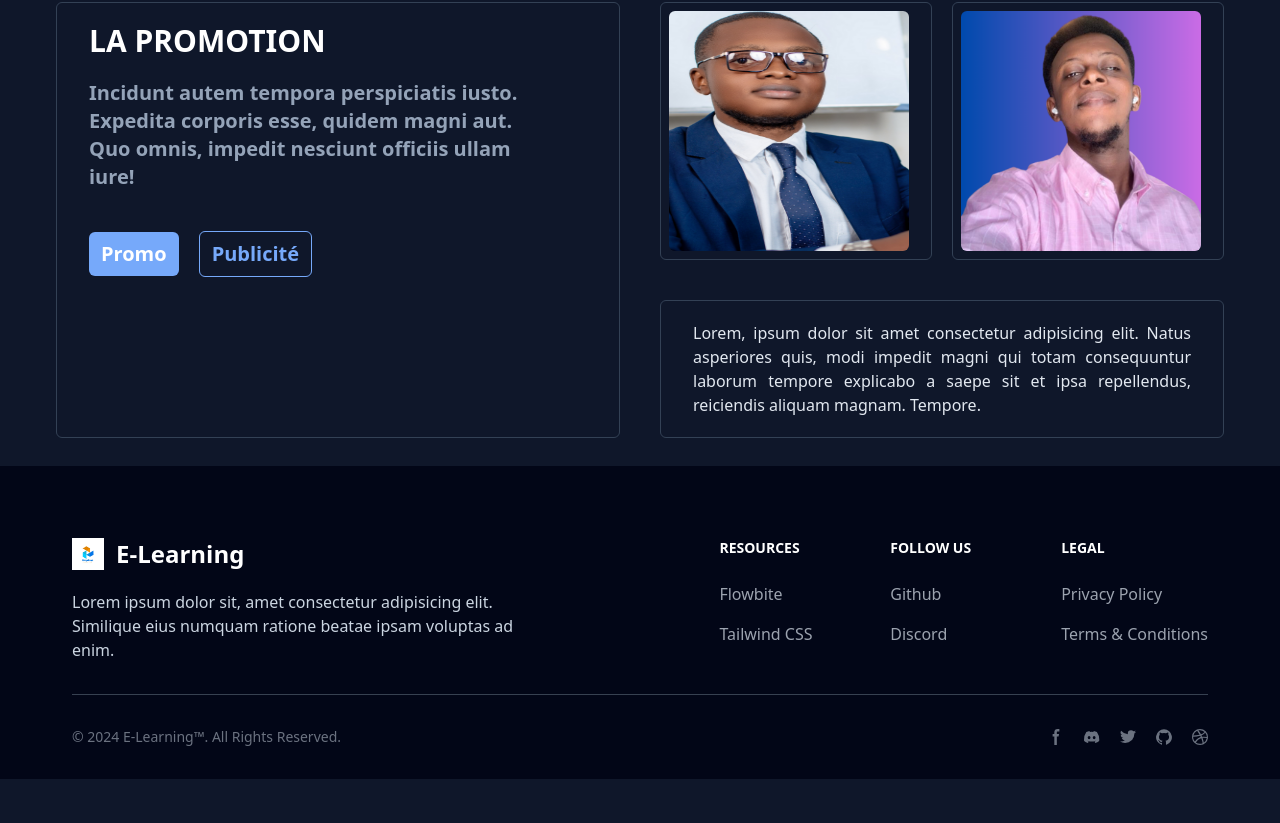
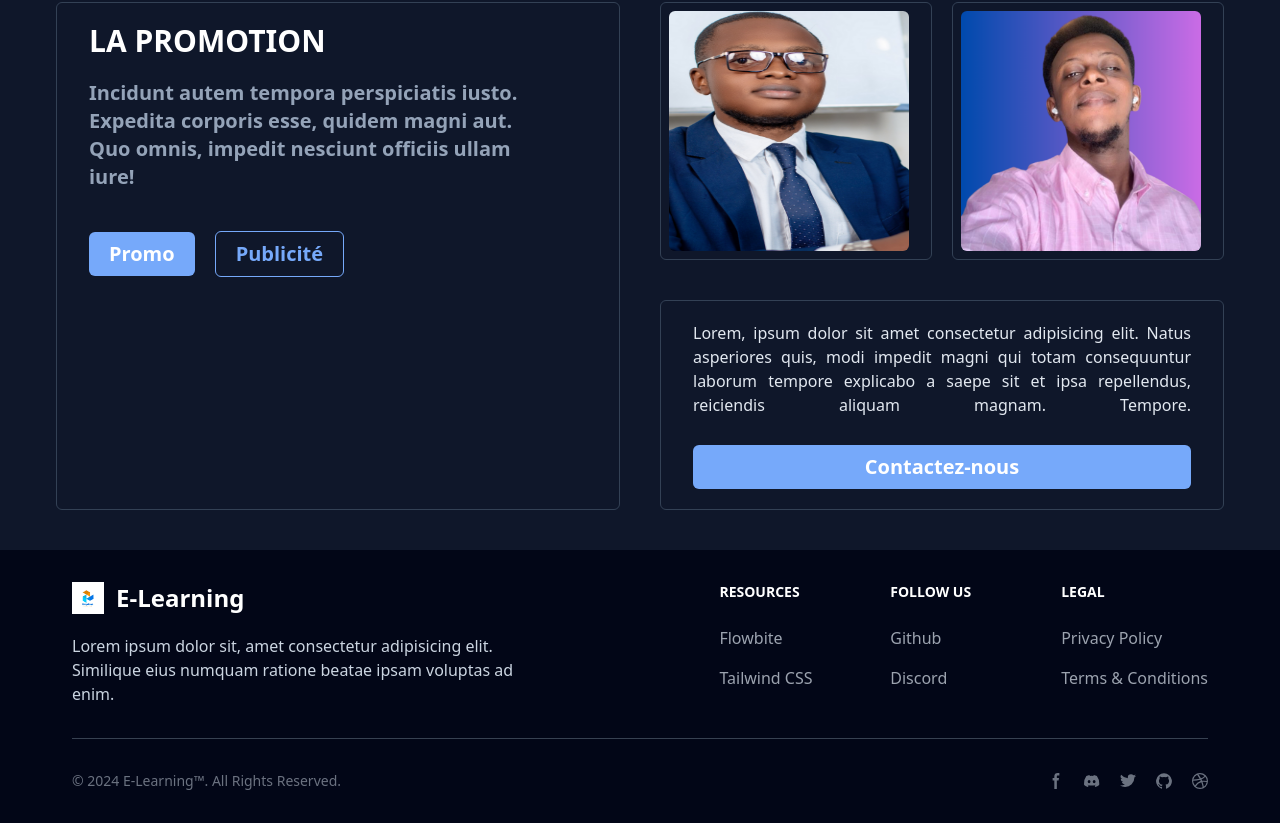
Before and after one commit to rovertnet/portail, a React (Vite) app: page / in a window 1280 px wide. Shown: the part 786-1609 px from the top of the page. Before the commit the page ends 1565 px from the top, so only its background shows below. Built offline with nearby package versions, Linux system fonts and the light colour scheme.

Commit message:
last commit

```diff
--- a/src/component/footer/Footer.jsx
+++ b/src/component/footer/Footer.jsx
@@ -3,7 +3,7 @@
 export default function Footer() {
   return (
     <>
-      <footer className="bg-slate-950 sm:pt-10 pt-10 sm:px-14 px-9">
+      <footer className="bg-slate-950 sm:mt-10 mt-10 sm:px-14 px-9">
         <div className="w-full p-4 py-6 sm:py-8">
           <div className="sm:flex sm:justify-between">
             <div className="mb-6 md:mb-0">
--- a/src/component/herosection/Herosection.jsx
+++ b/src/component/herosection/Herosection.jsx
@@ -21,15 +21,15 @@ export default function Herosection() {
               Incidunt autem tempora perspiciatis iusto. Expedita corporis esse,
               quidem magni aut. Quo omnis, impedit nesciunt officiis ullam iure!
             </h2>
-            <div className="flex justify-start items-center gap-5 sm:pt-10 pt-10">
+            <div className="flex justify-center items-center gap-5 sm:justify-start sm:pt-10 pt-10">
               <button
-                className="px-3 py-2 bg-blue-400 text-white text-xl rounded-md font-semibold hover:bg-blue-500"
+                className="px-5 py-2 bg-blue-400 text-white text-xl rounded-md font-semibold hover:bg-blue-500"
                 type="submit"
               >
                 Promo
               </button>
               <button
-                className="px-3 py-2 border-[0.1px] border-blue-400 text-blue-400 text-xl rounded-md font-semibold"
+                className="px-5 py-2 border-[0.1px] border-blue-400 text-blue-400 text-xl rounded-md font-semibold"
                 type="submit"
               >
                 Publicité
@@ -59,8 +59,12 @@ export default function Herosection() {
               asperiores quis, modi impedit magni qui totam consequuntur laborum
               tempore explicabo a saepe sit et ipsa repellendus, reiciendis
               aliquam magnam. Tempore.
-
-              <button type="submit" className=""></button>
+              <button
+                type="submit"
+                className="mt-7 px-3 py-2 bg-blue-400 text-white text-xl rounded-md font-semibold hover:bg-blue-500 sm:w-full w-full"
+              >
+                Contactez-nous
+              </button>
             </div>
           </div>
         </div>
```
